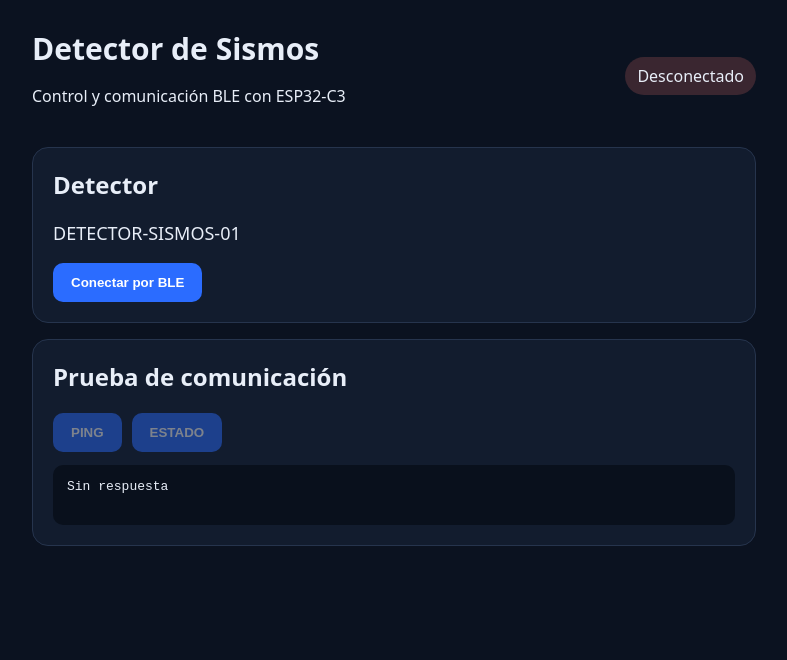
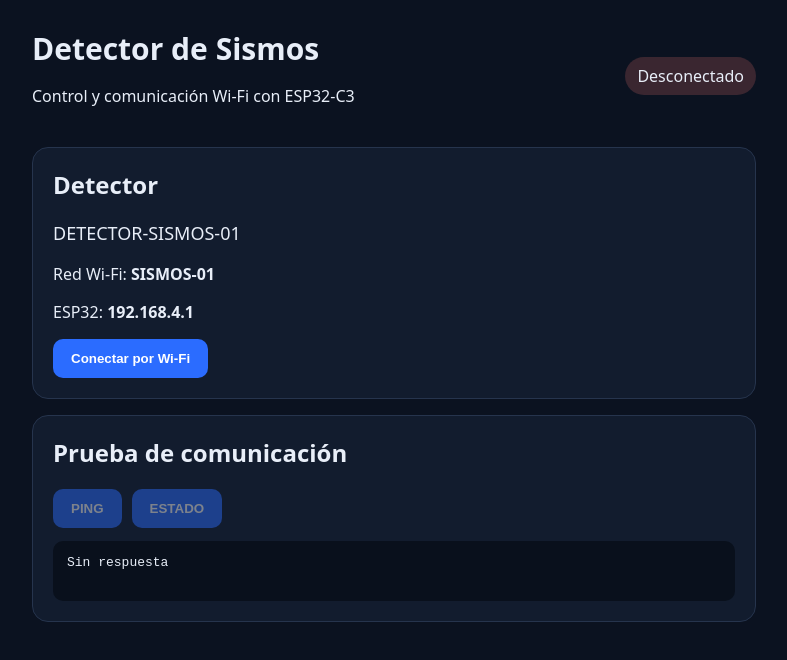
Before and after one commit to Gerard120464/detector-de-sismos, a React (Vite) app: page / in a window 1280 px wide. Shown: the top 660 px of the page, without its empty margins (246-1033 px from the left). Built offline with nearby package versions, Linux system fonts and the light colour scheme.

Commit message:
Cambiar PWA de BLE a WiFi local ESP32

```diff
--- a/src/App.tsx
+++ b/src/App.tsx
@@ -1,46 +1,72 @@
 import { useState } from "react";
 
-const SERVICE_UUID = "7d6a1000-3c6e-4f72-9d41-8b2c5a910001";
-const TX_UUID = "7d6a1000-3c6e-4f72-9d41-8b2c5a910002";
-const RX_UUID = "7d6a1000-3c6e-4f72-9d41-8b2c5a910003";
+const ESP32_URL = "http://192.168.4.1";
 
 export default function App() {
-  const [device, setDevice] = useState<BluetoothDevice | null>(null);
+  const [connected, setConnected] = useState(false);
   const [status, setStatus] = useState("Desconectado");
   const [response, setResponse] = useState("");
 
-  async function connect() {
+  async function connectWiFi() {
     try {
-      setStatus("Buscando...");
-      const d = await navigator.bluetooth.requestDevice({
-        filters: [{ name: "DETECTOR-SISMOS-01" }],
-        optionalServices: [SERVICE_UUID]
+      setStatus("Buscando ESP32...");
+
+      const controller = new AbortController();
+      const timeout = setTimeout(() => controller.abort(), 5000);
+
+      const r = await fetch(`${ESP32_URL}/estado`, {
+        method: "GET",
+        cache: "no-store",
+        signal: controller.signal,
       });
-      const server = await d.gatt!.connect();
-      const service = await server.getPrimaryService(SERVICE_UUID);
-      const tx = await service.getCharacteristic(TX_UUID);
-      const rx = await service.getCharacteristic(RX_UUID);
-      await tx.startNotifications();
-      tx.addEventListener("characteristicvaluechanged", (e) => {
-        const v = (e.target as BluetoothRemoteGATTCharacteristic).value;
-        if (v) setResponse(new TextDecoder().decode(v));
-      });
-      setDevice(d);
-      setStatus("Conectado");
-      (window as any).__detectorRx = rx;
+
+      clearTimeout(timeout);
+
+      if (!r.ok) {
+        throw new Error(`HTTP ${r.status}`);
+      }
+
+      const data = await r.json();
+
+      setConnected(true);
+      setStatus("Conectado por Wi-Fi");
+      setResponse(JSON.stringify(data, null, 2));
     } catch (e) {
+      setConnected(false);
       setStatus("No conectado");
-      setResponse(String(e));
+      setResponse(
+        e instanceof Error
+          ? `${e.name}: ${e.message}`
+          : String(e)
+      );
     }
   }
 
-  async function send(command: string) {
+  async function request(path: string) {
     try {
-      const rx = (window as any).__detectorRx as BluetoothRemoteGATTCharacteristic;
-      if (!rx) throw new Error("Conecte primero el detector.");
-      await rx.writeValue(new TextEncoder().encode(command));
+      const controller = new AbortController();
+      const timeout = setTimeout(() => controller.abort(), 5000);
+
+      const r = await fetch(`${ESP32_URL}${path}`, {
+        method: "GET",
+        cache: "no-store",
+        signal: controller.signal,
+      });
+
+      clearTimeout(timeout);
+
+      if (!r.ok) {
+        throw new Error(`HTTP ${r.status}`);
+      }
+
+      const text = await r.text();
+      setResponse(text);
     } catch (e) {
-      setResponse(String(e));
+      setResponse(
+        e instanceof Error
+          ? `${e.name}: ${e.message}`
+          : String(e)
+      );
     }
   }
 
@@ -49,23 +75,43 @@ export default function App() {
       <header>
         <div>
           <h1>Detector de Sismos</h1>
-          <p>Control y comunicación BLE con ESP32-C3</p>
+          <p>Control y comunicación Wi-Fi con ESP32-C3</p>
         </div>
-        <span className={device ? "ok" : "offline"}>{status}</span>
+        <span className={connected ? "ok" : "offline"}>
+          {status}
+        </span>
       </header>
 
       <section className="card">
         <h2>Detector</h2>
-        <p className="device">{device?.name ?? "DETECTOR-SISMOS-01"}</p>
-        <button onClick={connect}>Conectar por BLE</button>
+        <p className="device">DETECTOR-SISMOS-01</p>
+        <p>Red Wi-Fi: <strong>SISMOS-01</strong></p>
+        <p>ESP32: <strong>192.168.4.1</strong></p>
+
+        <button onClick={connectWiFi}>
+          Conectar por Wi-Fi
+        </button>
       </section>
 
       <section className="card">
         <h2>Prueba de comunicación</h2>
+
         <div className="buttons">
-          <button disabled={!device} onClick={() => send("PING")}>PING</button>
-          <button disabled={!device} onClick={() => send("ESTADO")}>ESTADO</button>
+          <button
+            disabled={!connected}
+            onClick={() => request("/ping")}
+          >
+            PING
+          </button>
+
+          <button
+            disabled={!connected}
+            onClick={() => request("/estado")}
+          >
+            ESTADO
+          </button>
         </div>
+
         <pre>{response || "Sin respuesta"}</pre>
       </section>
     </main>
```
